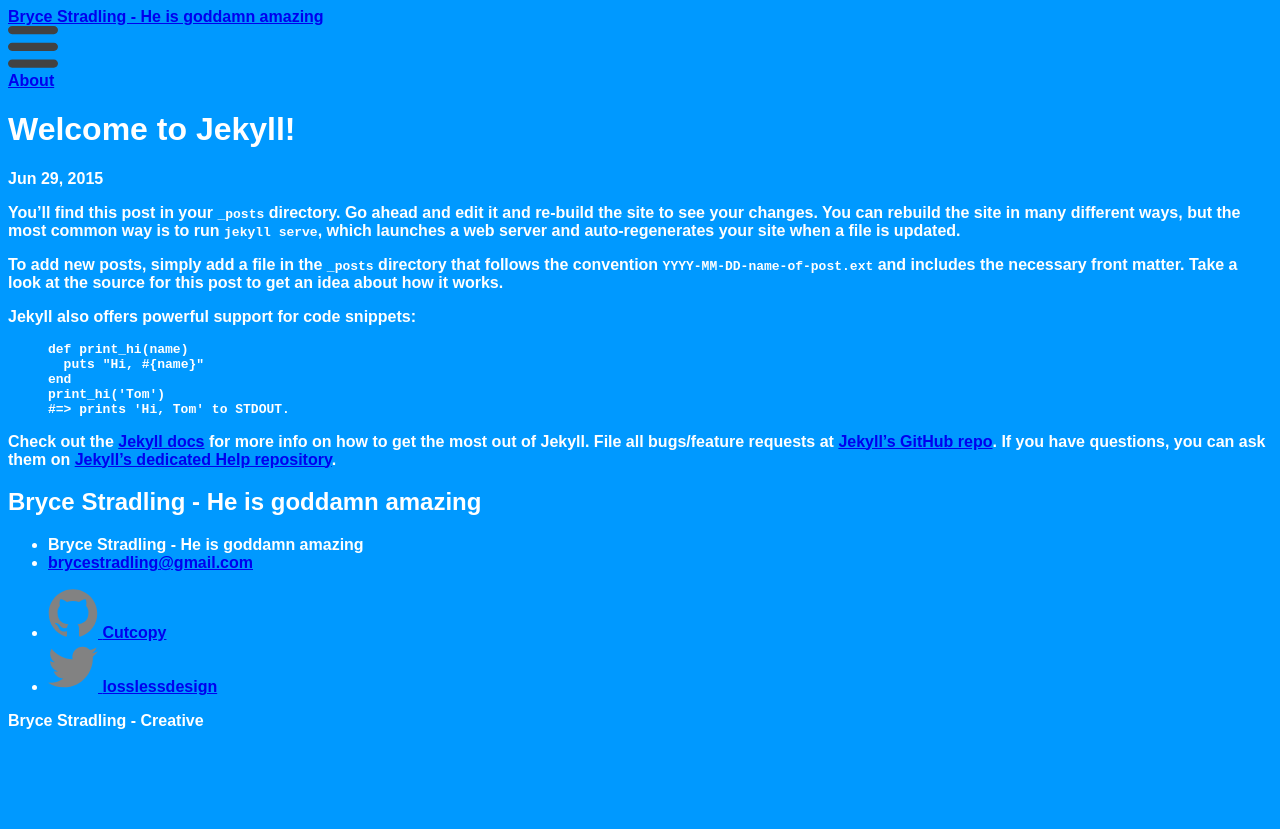
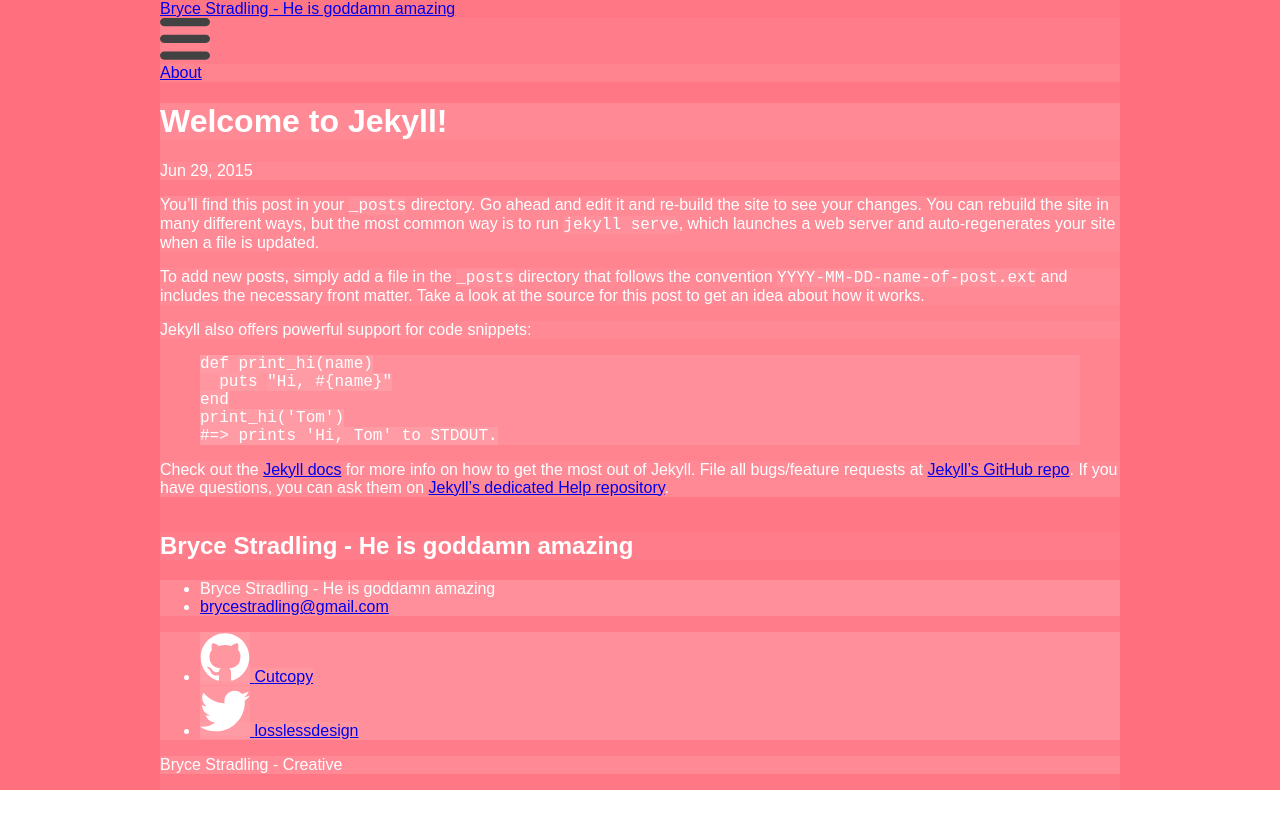
Before and after one commit to Cutcopy/Cutcopy.github.io, a Jekyll site: the page built from _posts/2015-06-29-welcome-to-jekyll.markdown, in a window 1280 px wide. Shown: the top 829 px of the page. Built offline with Jekyll 4.4.1, drawn with Linux system fonts in a browser that asks for light colours; nearby versions of some CDN libraries; library files that are not in the unit come from our copies.

Commit message:
getting jeet working

```diff
--- a/_includes/footer.html
+++ b/_includes/footer.html
@@ -19,7 +19,7 @@
             <a href="https://github.com/{{ site.github_username }}">
               <span class="icon  icon--github" style="width: 50px;">
                 <svg viewBox="0 0 16 16">
-                  <path fill="#828282" d="M7.999,0.431c-4.285,0-7.76,3.474-7.76,7.761 c0,3.428,2.223,6.337,5.307,7.363c0.388,0.071,0.53-0.168,0.53-0.374c0-0.184-0.007-0.672-0.01-1.32 c-2.159,0.469-2.614-1.04-2.614-1.04c-0.353-0.896-0.862-1.135-0.862-1.135c-0.705-0.481,0.053-0.472,0.053-0.472 c0.779,0.055,1.189,0.8,1.189,0.8c0.692,1.186,1.816,0.843,2.258,0.645c0.071-0.502,0.271-0.843,0.493-1.037 C4.86,11.425,3.049,10.76,3.049,7.786c0-0.847,0.302-1.54,0.799-2.082C3.768,5.507,3.501,4.718,3.924,3.65 c0,0,0.652-0.209,2.134,0.796C6.677,4.273,7.34,4.187,8,4.184c0.659,0.003,1.323,0.089,1.943,0.261 c1.482-1.004,2.132-0.796,2.132-0.796c0.423,1.068,0.157,1.857,0.077,2.054c0.497,0.542,0.798,1.235,0.798,2.082 c0,2.981-1.814,3.637-3.543,3.829c0.279,0.24,0.527,0.713,0.527,1.437c0,1.037-0.01,1.874-0.01,2.129 c0,0.208,0.14,0.449,0.534,0.373c3.081-1.028,5.302-3.935,5.302-7.362C15.76,3.906,12.285,0.431,7.999,0.431z"/>
+                  <path d="M7.999,0.431c-4.285,0-7.76,3.474-7.76,7.761 c0,3.428,2.223,6.337,5.307,7.363c0.388,0.071,0.53-0.168,0.53-0.374c0-0.184-0.007-0.672-0.01-1.32 c-2.159,0.469-2.614-1.04-2.614-1.04c-0.353-0.896-0.862-1.135-0.862-1.135c-0.705-0.481,0.053-0.472,0.053-0.472 c0.779,0.055,1.189,0.8,1.189,0.8c0.692,1.186,1.816,0.843,2.258,0.645c0.071-0.502,0.271-0.843,0.493-1.037 C4.86,11.425,3.049,10.76,3.049,7.786c0-0.847,0.302-1.54,0.799-2.082C3.768,5.507,3.501,4.718,3.924,3.65 c0,0,0.652-0.209,2.134,0.796C6.677,4.273,7.34,4.187,8,4.184c0.659,0.003,1.323,0.089,1.943,0.261 c1.482-1.004,2.132-0.796,2.132-0.796c0.423,1.068,0.157,1.857,0.077,2.054c0.497,0.542,0.798,1.235,0.798,2.082 c0,2.981-1.814,3.637-3.543,3.829c0.279,0.24,0.527,0.713,0.527,1.437c0,1.037-0.01,1.874-0.01,2.129 c0,0.208,0.14,0.449,0.534,0.373c3.081-1.028,5.302-3.935,5.302-7.362C15.76,3.906,12.285,0.431,7.999,0.431z"/>
                 </svg>
               </span>
 
--- /dev/null
+++ b/_sass/_grid.sass
@@ -0,0 +1,6 @@
+@import "./tools/jeet/scss/jeet/index.scss"
+
+@include edit(white)
+
+.wrapper
+  @include center(960px)
--- a/_sass/_type.sass
+++ b/_sass/_type.sass
@@ -1,3 +1,33 @@
-body
-  font-family: arial, sans-serif
-  font-weight: bold
+// Grid-Luv Base
+
+$base-font-size: 1em
+$base-line-height: 1.375em
+$measure: 760px
+
+$h1-font-size: 4.25em
+$h1-line: 0.323529412em
+$h1-lines: 4
+$h1-line-height: $h1-line * $h1-lines
+$h1-margin-top: 2 * $h1-line
+$h1-margin-bottom: 1 * $h1-line
+
+$h2-font-size: 2.625em
+$h2-line: 0.523809524em
+$h2-lines: 2
+$h2-line-height: $h2-line * $h2-lines
+$h2-margin-top: 2 * $h2-line
+$h2-margin-bottom: 1 * $h2-line
+
+$h3-font-size: 1.625em
+$h3-line: 0.846153846em
+$h3-lines: 2
+$h3-line-height: $h3-line * $h3-lines
+$h3-margin-top: 1 * $h3-line
+$h3-margin-bottom: 1 * $h3-line
+
+$h4-font-size: 1em
+$h4-line: 1.375em
+$h4-lines: 1
+$h4-line-height: $h4-line * $h4-lines
+$h4-margin-top: 1 * $h4-line
+$h4-margin-bottom: 1 * $h4-line
--- a/_sass/_variables.sass
+++ b/_sass/_variables.sass
@@ -1 +1,3 @@
-$primary: #0099ff
+$primary: #FF6776
+$secondary: #09E5C1
+$tertiary: #00ffff
--- a/css/main.sass
+++ b/css/main.sass
@@ -1,11 +1,11 @@
 ---
 ---
-@import "./tools/jeet/scss/jeet/index.scss"
+@import "./tools/normalize-scss/_normalize.scss"
 @import "./tools/bourbon/app/assets/stylesheets/_bourbon.scss"
 @import "./tools/fontawesome/scss/font-awesome.scss"
 @import "variables"
 @import "type"
-
+@import "grid"
 body
   color: white
   background: $primary
--- a/index.html
+++ b/index.html
@@ -1,5 +1,5 @@
 ---
-layout: default
+layout: page
 ---
 
 <div class="home">
```
Also changed, not shown: other parts of _includes/footer.html (+1 -1 lines).
